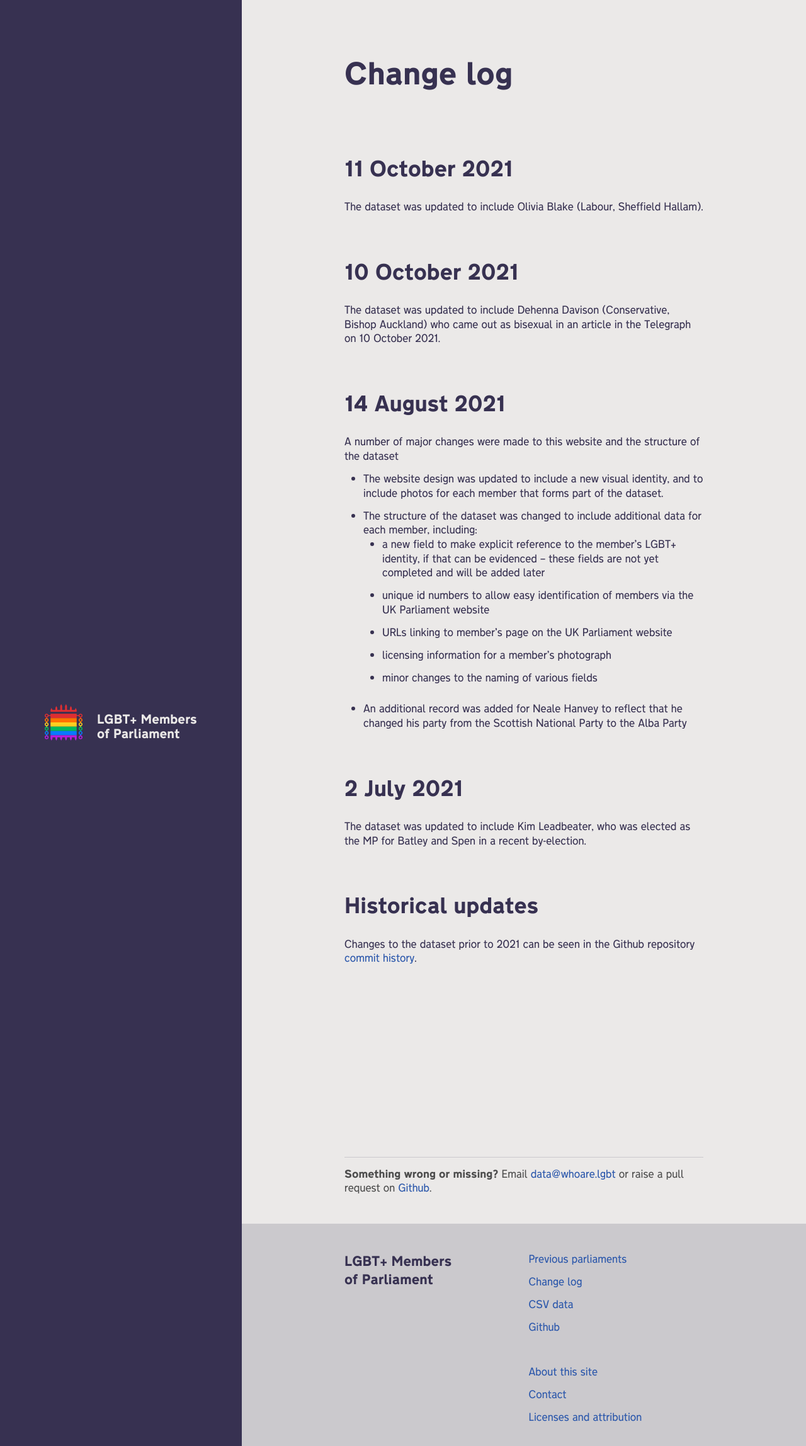
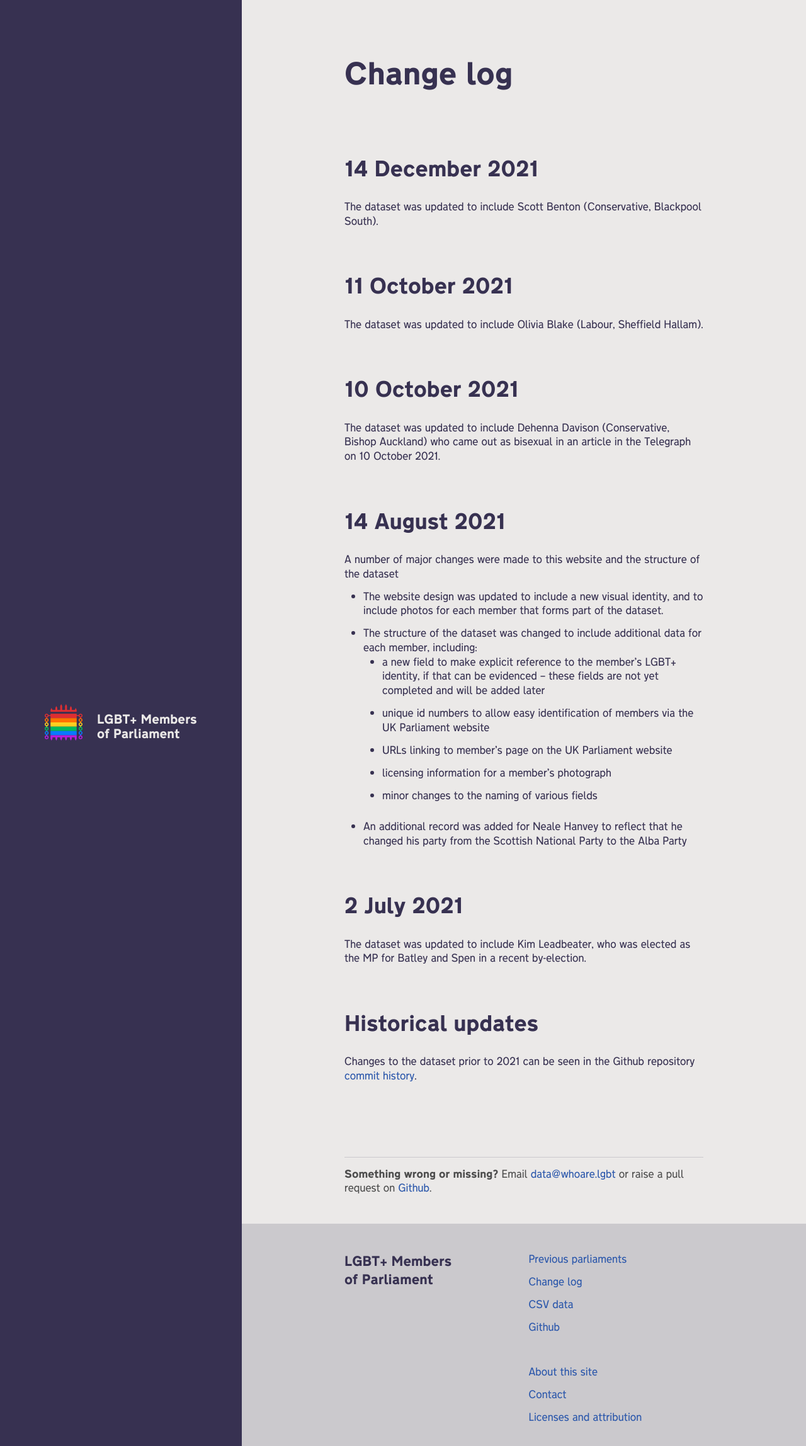
Before and after one commit to johnpeart/lgbt-mp, a Jekyll site: the page built from change-log.md, in a window 1280 px wide. Shown: the whole page at 63% size. Built offline with Jekyll 4.4.1, drawn with Linux system fonts in a browser that asks for light colours.

Commit message:
Add Scott Benton

```diff
--- a/_data/members.csv
+++ b/_data/members.csv
@@ -73,6 +73,7 @@ Rob Roberts,Delyn,Independent,2021-05-25,present,,Twitter,2020-05-17,https://twi
 Robert Hayward,Kingswood,Conservative,1983-06-09,1992-04-09,,LGBT+ Conservatives,2020-01-03,https://www.lgbtconservatives.org.uk/people/type/Patrons?page=1,863,https://members.parliament.uk/member/863/contact,,UK Parliament,https://members.parliament.uk/member/863/portrait,Attribution 3.0 Unported (CC BY 3.0),https://creativecommons.org/licenses/by/3.0/
 Ross Thomson,Aberdeen South,Conservative,2017-06-09,2019-11-06,,Pink News,2017-06-05,http://www.pinknews.co.uk/2017/06/05/uk-set-to-break-record-for-highest-number-of-lgbtq-mps-after-general-election/,4599,https://members.parliament.uk/member/4599/contact,,UK Parliament,https://members.parliament.uk/member/4599/portrait,Attribution 3.0 Unported (CC BY 3.0),https://creativecommons.org/licenses/by/3.0/
 Sandy Martin,Ipswich,Labour,2017-06-09,2019-11-06,,Pink News,2017-06-05,http://www.pinknews.co.uk/2017/06/05/uk-set-to-break-record-for-highest-number-of-lgbtq-mps-after-general-election/,4678,https://members.parliament.uk/member/4678/contact,,UK Parliament,https://members.parliament.uk/member/4678/portrait,Attribution 3.0 Unported (CC BY 3.0),https://creativecommons.org/licenses/by/3.0/
+Scott Benton,Blackpool South,Conservative,2019-12-13,present,,Blackpool Gazette,2021-12-07,https://www.blackpoolgazette.co.uk/news/politics/blackpool-south-mp-scott-benton-hits-back-at-hypocrisy-allegations-after-marrying-partner-amid-campaign-to-scrap-human-rights-act-3484899,4793,https://members.parliament.uk/member/4793/contact,,UK Parliament,https://members.parliament.uk/member/4793/portrait,Attribution 3.0 Unported (CC BY 3.0),https://creativecommons.org/licenses/by/3.0/
 Stephen Doughty,Cardiff South and Penarth,Labour,2012-11-15,present,,Pink News,2016-07-06,http://www.pinknews.co.uk/2016/07/06/out-Labour-mp-a-constituent-told-me-that-gay-people-should-be-killed-and-sent-to-hell/,4264,https://members.parliament.uk/member/4264/contact,,UK Parliament,https://members.parliament.uk/member/4264/portrait,Attribution 3.0 Unported (CC BY 3.0),https://creativecommons.org/licenses/by/3.0/
 Stephen Morgan,Portsmouth South,Labour,2017-06-09,present,,LGBT Labour,2019-12-13,http://www.lgbtlabour.org.uk/patrons,4653,https://members.parliament.uk/member/4653/contact,,UK Parliament,https://members.parliament.uk/member/4653/portrait,Attribution 3.0 Unported (CC BY 3.0),https://creativecommons.org/licenses/by/3.0/
 Stephen Twigg,Liverpool West Derby,Labour,2010-05-06,2019-11-06,,The Guardian,2015-05-13,https://www.theguardian.com/world/2015/may/13/quiet-revolution-britain-more-gay-mps-than-anywhere-else-lgbt,167,https://members.parliament.uk/member/167/contact,,UK Parliament,https://members.parliament.uk/member/167/portrait,Attribution 3.0 Unported (CC BY 3.0),https://creativecommons.org/licenses/by/3.0/
--- a/change-log.md
+++ b/change-log.md
@@ -2,6 +2,10 @@
 layout: page
 title: Change log
 ---
+
+## 14 December 2021
+
+The dataset was updated to include Scott Benton (Conservative, Blackpool South).
 
 ## 11 October 2021
 
```
Also changed, not shown: assets/images/members/4793-scott-benton.jpg (added).
